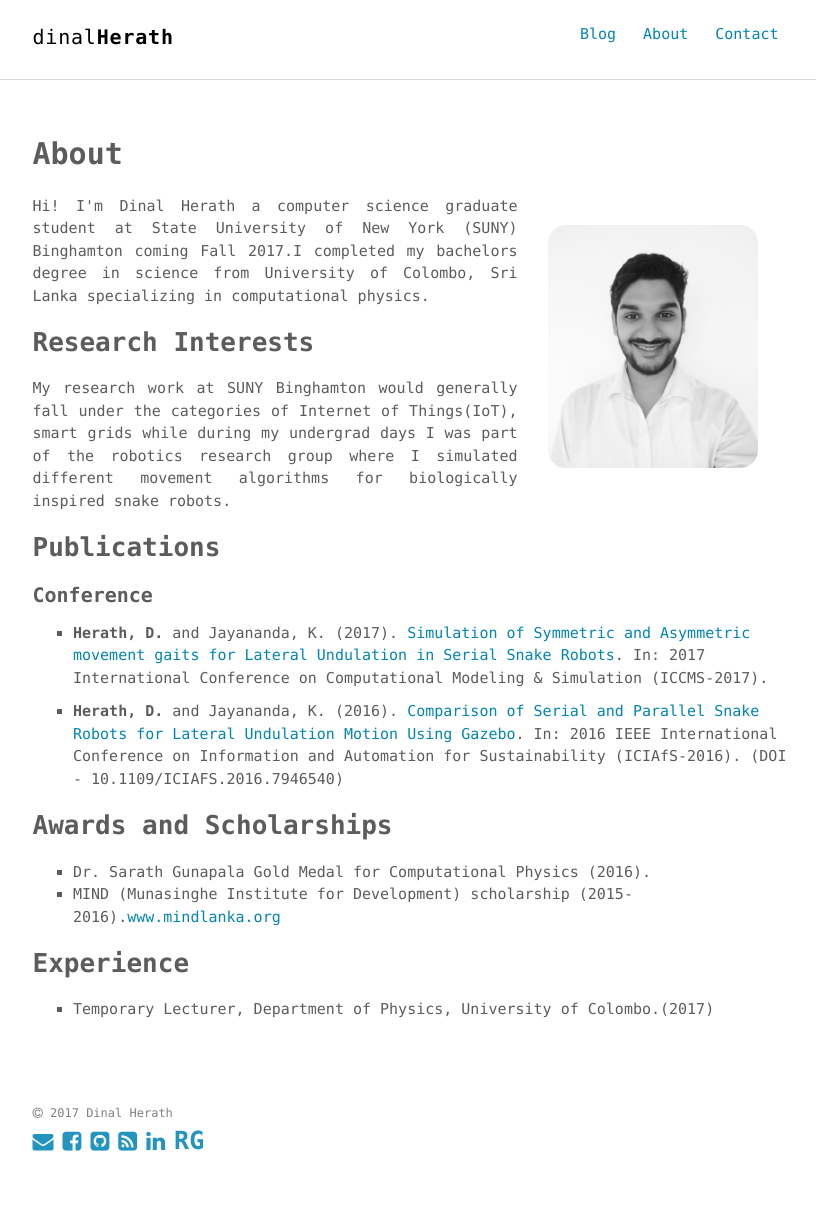
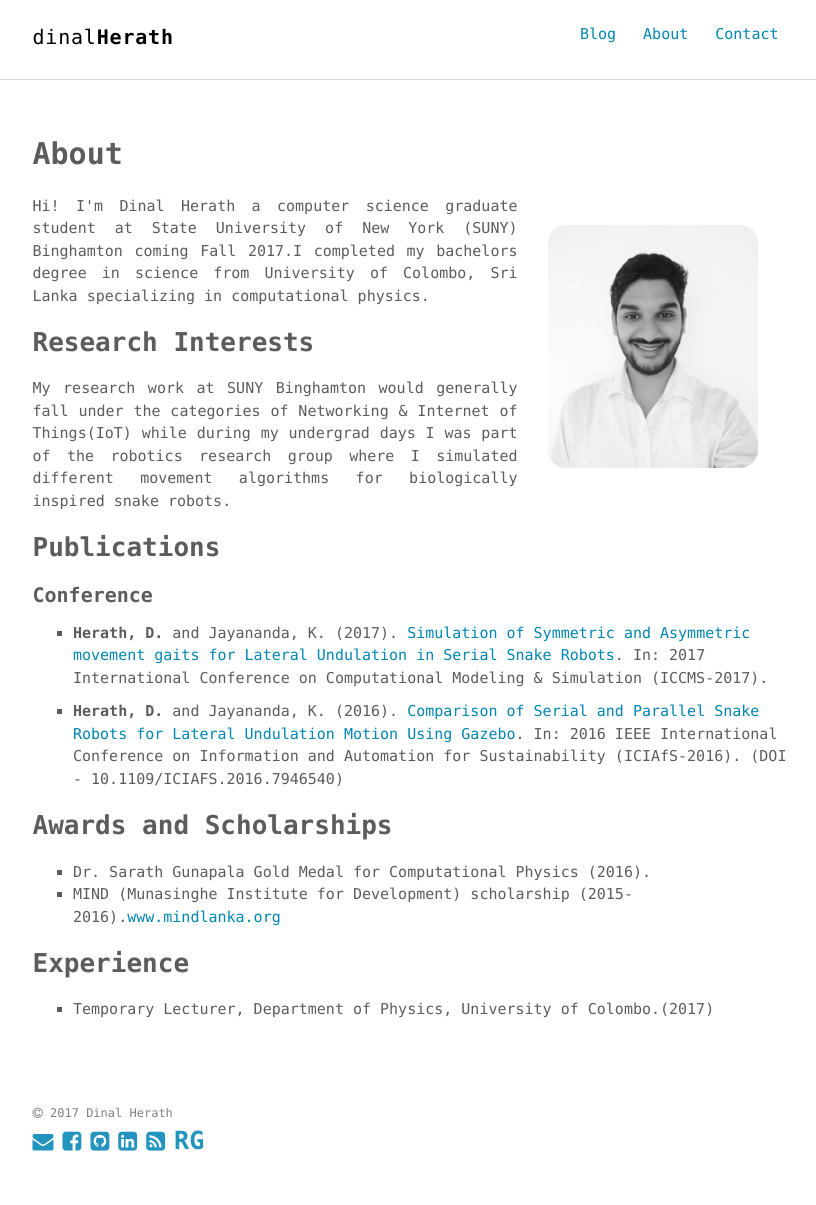
Before and after one commit to dherath/dherath.github.io, a Jekyll site: the page built from about.md, in a window 1280 px wide. Shown: the whole page, without its empty margins (230-1046 px from the left). Built offline with Jekyll 4.4.1, drawn with Linux system fonts in a browser that asks for light colours.

Commit message:
website lyout changes

```diff
--- a/_config.yml
+++ b/_config.yml
@@ -3,7 +3,7 @@
 title: "dinal"
 title2: "Herath" # default: ""
 description: "Home"
-keywords: "Jekyll, theme, jerome, dinal, herath, Sri Lanka, Binghamton, colombo, univeristy, uoc, computer, science, blog"
+keywords: "jerome, dinal, herath, Sri Lanka, Binghamton, colombo, univeristy, uoc, computer, science, blog, SUNY"
 # url: http://heiswayi.github.io/thinkspace # site url
 baseurl: "" # apply repo name if use it under gh-pages branch
 # baseurl: null # apply null if repo name is something like username.github.io
@@ -31,7 +31,7 @@ sass:
 author:
   name     : "Dinal Herath"
   job      : "Computer Science PHD candidate at State University of New York Binghamton."
-  greeting : "welcome to my blog"
+  greeting : "welcome to my site"
   bio      : "I like everything from pokemon and manga to IoT and robotics."
   thumb    : #/assets/images/sherlock.jpg
   email    : #hnrird@gmail.com
--- a/_includes/footer.html
+++ b/_includes/footer.html
@@ -7,8 +7,8 @@
     <a href="mailto:dinal.bing@gmail.com"><i class="fa fa-envelope" style="font-size:21px;color:#2294bd;"></i></a>
     <a href="https://www.facebook.com/dinalHerath" target="_blank"><i class="fa fa-facebook-square" style="font-size:22px;color:#2294bd"></i></a>
     <a href="https://github.com/dherath" target="blank"><i class="fa fa-github-square" style="font-size:22px;color:#2294bd"></i></a>
+    <a href="https://www.linkedin.com/in/jerome-dinal-herath-bba3b0148/" target="blank"><i class="fa fa-linkedin-square" style="font-size:22px;color:#2294bd"></i></a>
     <a href="{{ "/feed.xml" | prepend: site.baseurl }}" target="_blank"><i class="fa fa-rss-square" style="font-size:22px;color:#2294bd"></i></a>
-    <a href="https://www.linkedin.com/in/jerome-dinal-herath-bba3b0148/" target="blank"><i class="fa fa-linkedin" style="font-size:22px;color:#2294bd"></i></a>
     <a href="https://www.researchgate.net/profile/Dinal_Herath" target="blank"> <i style="font-size:25px;color:#2294bd;font-weight:bold;"> RG </i></a>
 
   </div>
--- a/about.md
+++ b/about.md
@@ -15,7 +15,7 @@ permalink: /about/
 
 ## Research Interests
 
-<p align="justify">My research work at SUNY Binghamton would generally fall under the categories of Internet of Things(IoT), smart grids while during my undergrad days I was part of the robotics research group where I simulated different movement algorithms for biologically inspired snake robots. <!--If you're interested in my work please visit my research gate page, where I'd be happy to share my work with anyone interested.--></p>
+<p align="justify">My research work at SUNY Binghamton would generally fall under the categories of Networking & Internet of Things(IoT) while during my undergrad days I was part of the robotics research group where I simulated different movement algorithms for biologically inspired snake robots. <!--If you're interested in my work please visit my research gate page, where I'd be happy to share my work with anyone interested.--></p>
 
 ## Publications
 
```
Also changed, not shown: contact.md (+1 -1 lines), 9 other files.
